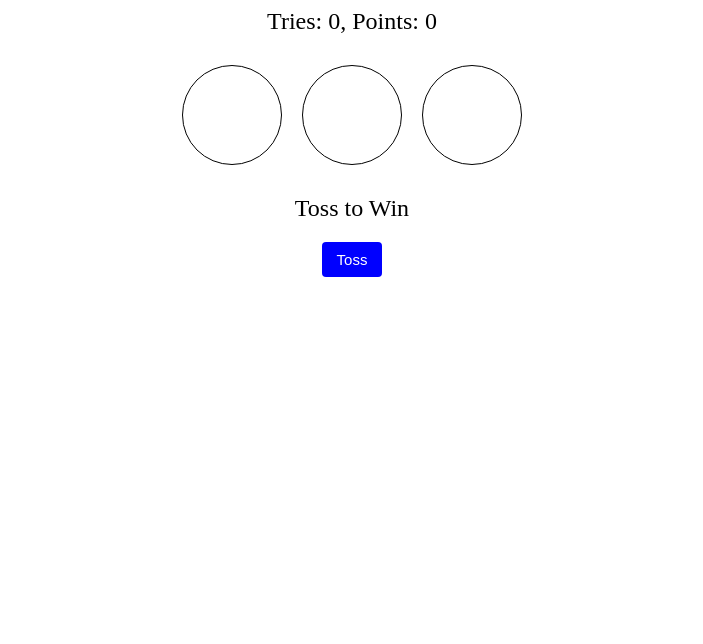
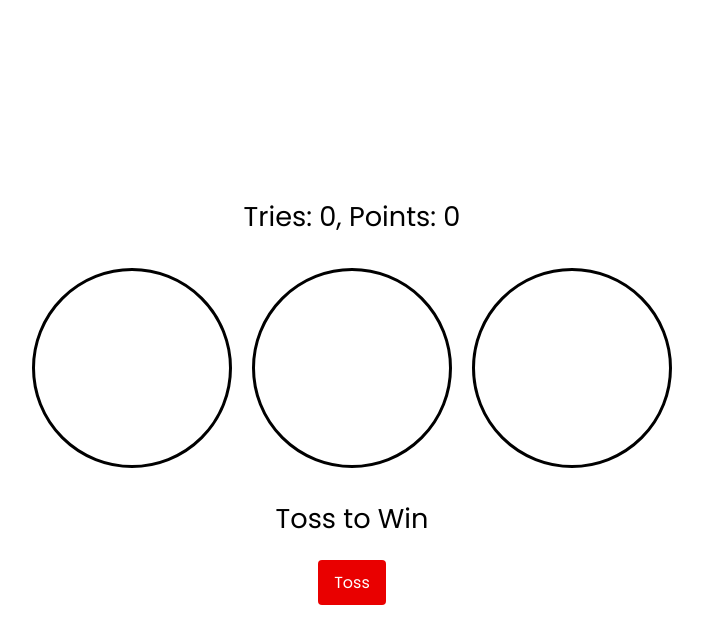
Before and after one commit to ketanprakash/HeadTailGame, a plain HTML site: page index.html in a window 1280 px wide. Shown: the whole page, without its empty margins (288-991 px from the left). Drawn offline with Linux system fonts and the light colour scheme.

Commit message:
Completed the game without many styling

```diff
--- a/index.html
+++ b/index.html
@@ -1,6 +1,9 @@
 <!DOCTYPE html>
 <html lang="en">
 <head>
+  <link rel="preconnect" href="https://fonts.googleapis.com">
+  <link rel="preconnect" href="https://fonts.gstatic.com" crossorigin>
+  <link href="https://fonts.googleapis.com/css2?family=Poppins&display=swap" rel="stylesheet">
   <meta charset="UTF-8">
   <meta http-equiv="X-UA-Compatible" content="IE=edge">
   <meta name="viewport" content="width=device-width, initial-scale=1.0">
--- a/style.css
+++ b/style.css
@@ -1,9 +1,12 @@
 * {
+  padding: 0px;
+  margin: 0px;
   box-sizing: border-box;
+  font-family: 'Poppins', sans-serif;
 }
 body{
-  /* height: 100vh;
-  width: 100vw; */
+  height: 100vh;
+  width: 100vw;
   display: flex;
   flex-direction: column;
   justify-content: center;
@@ -11,7 +14,7 @@ body{
 }
 
 .points{
-  font-size: 1.5em;
+  font-size: 1.7em;
 }
 
 .coin-container{
@@ -19,37 +22,36 @@ body{
   margin: 20px;
 }
 .coin{
-  font-size: 1.5em;
+  font-size: 2.5em;
   display: flex;
   justify-content: center;
   align-items: center;
-  height: 100px;
-  width: 100px;
+  height: 200px;
+  width: 200px;
   border-radius: 50%;
   padding: 10px;
-  border: solid black 1px;
+  border: solid black 3px;
   margin: 10px;
 }
 
 .result{
   margin: 20px;
   margin-top: 0px;
-  font-size: 1.5em;
+  font-size: 1.7em;
 }
 
 .start{
-  width: 60px;
-  height: 35px;
-  background: rgb(0, 0, 255);
+  padding: 10px 16px;
+  background: rgb(233, 0, 0);
   border: 2px rgba(0, 0, 184, 0.87) solid;
   border-radius: 4px;
   color: white;
   border: 0px;
-  font-size: 15px;
+  font-size: 1em;
   cursor: pointer;
   transition: 0.5s;
 }
 
 .start:hover{
-  background: rgba(0, 0, 200, 0.95);
+  background: rgba(233, 0, 0, 0.7);
 }
```
